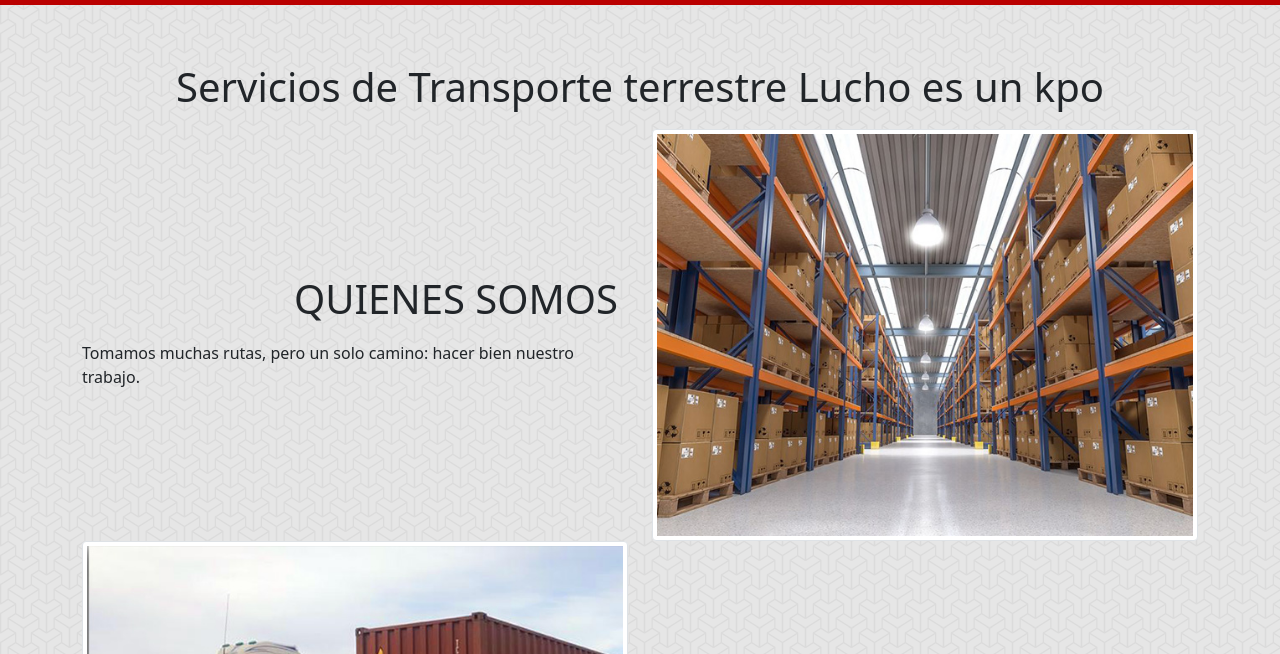
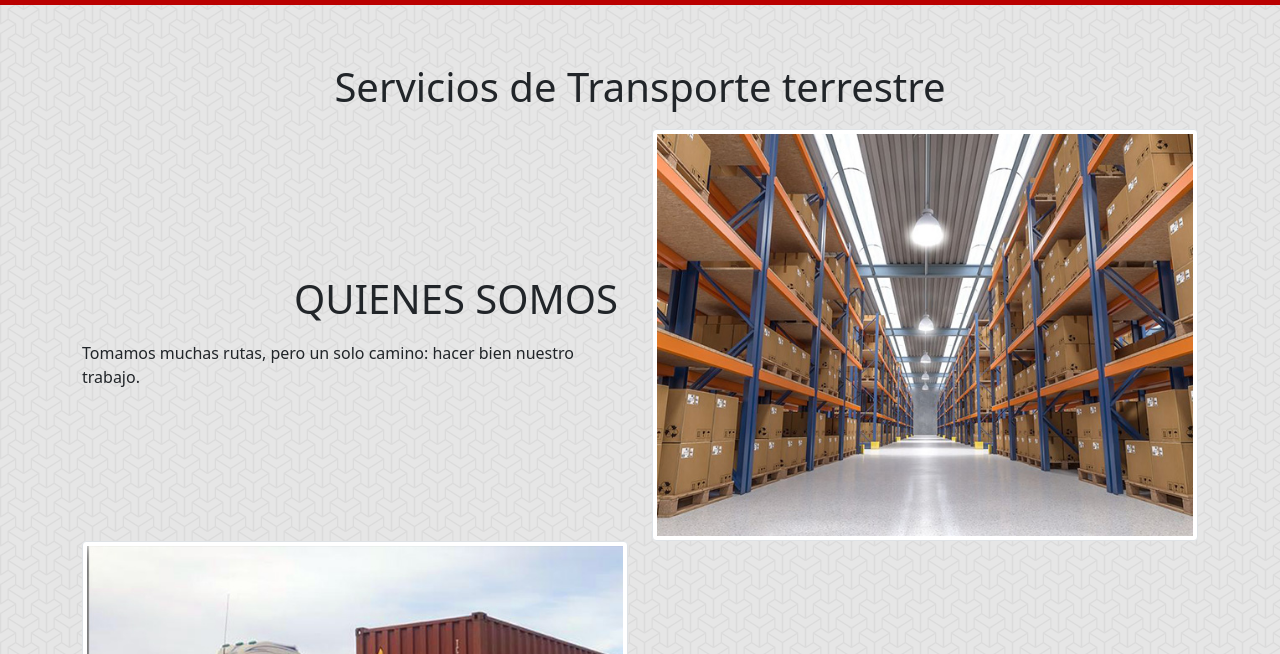
Before and after one commit to Brunogrammer/Ca-uelas-coderhouse, a website: page index.html in a window 1280 px wide. Shown: the part 64-718 px from the top of the page. Drawn offline with nearby package versions, Linux system fonts and the light colour scheme.

Commit message:
tercera pre entrega coder

```diff
--- a/index.html
+++ b/index.html
@@ -32,7 +32,7 @@
     </nav>
     <main class="background">
         <section class="container py-5">
-            <h1>Servicios de Transporte terrestre Lucho es un kpo</h1>
+            <h1>Servicios de Transporte terrestre</h1>
             <article class="row">
                 <div class="col-md-6 d-flex justify-content-center align-items-end flex-column">
                     <h1>QUIENES SOMOS</h1>
```
